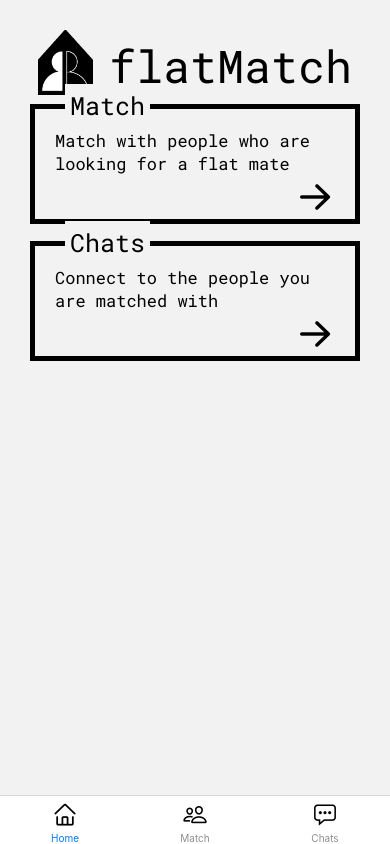
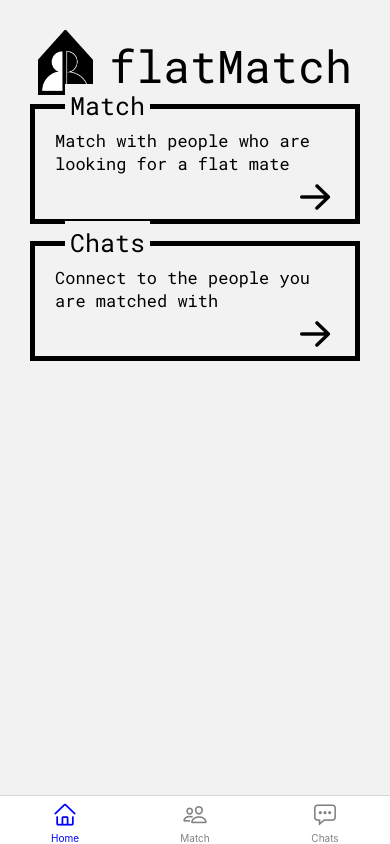
Before and after one commit to BartoszSzatkowski/flatMatch, a React Native app in the folder client/: screen /HomeTabs in a window 390 px wide. Built offline with nearby package versions, Linux system fonts and the light colour scheme.

Commit message:
style: add tabs bar styling

```diff
--- a/client/components/mainTabs/Home.jsx
+++ b/client/components/mainTabs/Home.jsx
@@ -6,7 +6,7 @@ import Title from '../UI/Title';
 import PanelTitle from '../UI/PanelTitle';
 import Panel from '../UI/Panel';
 
-export default function Home() {
+export default function Home({ navigation }) {
   return (
     <SafeAreaView>
       <View style={styles.body}>
@@ -18,7 +18,7 @@ export default function Home() {
           <Title>flatMatch</Title>
         </View>
         <View style={styles.feed}>
-          <TouchableOpacity>
+          <TouchableOpacity onPress={() => navigation.navigate('Match')}>
             <Panel>
               <PanelTitle>Match</PanelTitle>
               <StyledText>
@@ -26,7 +26,7 @@ export default function Home() {
               </StyledText>
             </Panel>
           </TouchableOpacity>
-          <TouchableOpacity>
+          <TouchableOpacity onPress={() => navigation.navigate('Chats')}>
             <Panel>
               <PanelTitle>Chats</PanelTitle>
               <StyledText>
--- a/client/components/mainTabs/HomeTabs.jsx
+++ b/client/components/mainTabs/HomeTabs.jsx
@@ -12,17 +12,27 @@ export default function HomeTabs() {
     <Tab.Navigator
       screenOptions={({ route }) => ({
         header: () => null,
-        tabBarIcon: () => {
+        tabBarIcon: ({ color }) => {
           let iconName;
           switch (route.name) {
             case 'Home':
-              return <AntDesign name='home' size={25} />;
+              return <AntDesign name='home' size={25} color={color} />;
             case 'Chats':
-              return <Ionicons name='chatbox-ellipses-outline' size={25} />;
+              return (
+                <Ionicons
+                  name='chatbox-ellipses-outline'
+                  size={25}
+                  color={color}
+                />
+              );
             case 'Match':
-              return <Ionicons name='md-people-outline' size={25} />;
+              return (
+                <Ionicons name='md-people-outline' size={25} color={color} />
+              );
           }
         },
+        tabBarActiveTintColor: 'blue',
+        tabBarInactiveTintColor: 'gray',
       })}
     >
       <Tab.Screen name='Home' component={Home} />
```
